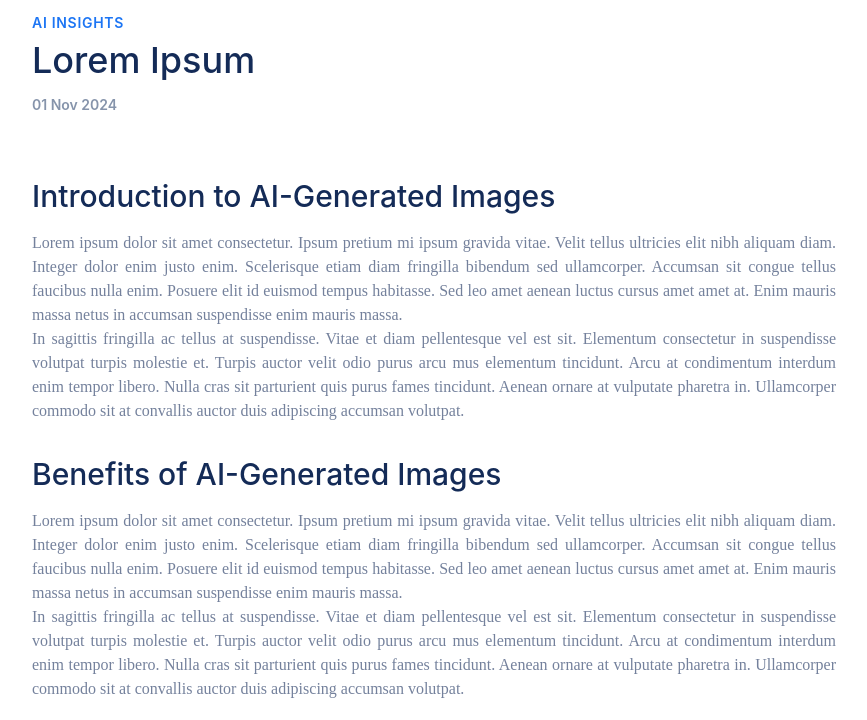
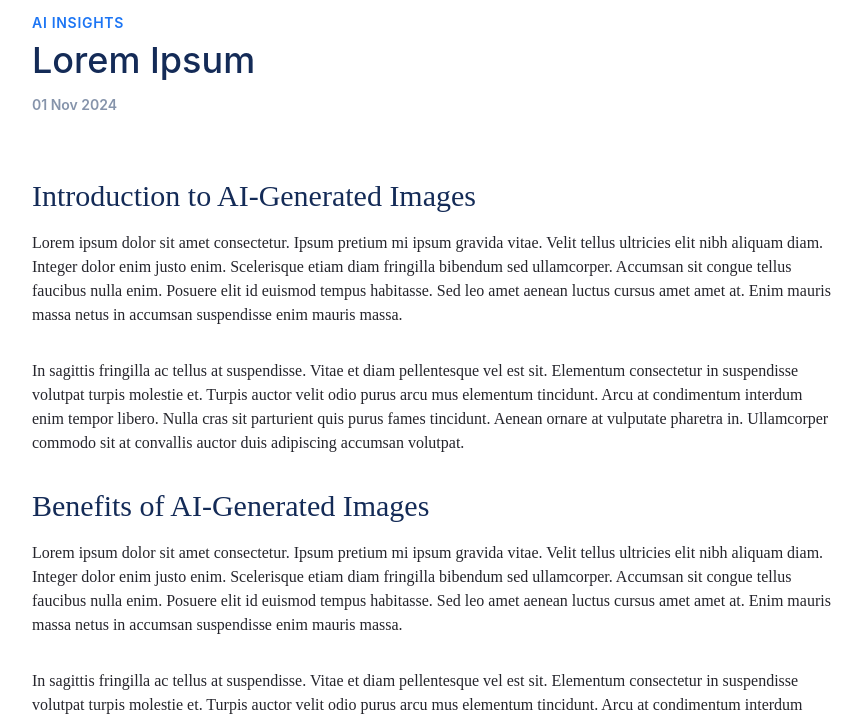
Before and after one commit to BFAI-Blog/blog, a Jekyll site: the page built from _posts/2024-11-05-lorem-ipsum.markdown, in a window 1280 px wide. Shown: the part 548-1268 px from the top of the page, without its empty margins (40-907 px from the left). Built offline with Jekyll 4.4.1, drawn with Linux system fonts in a browser that asks for light colours; nearby versions of some CDN libraries; some web fonts are replaced.

Commit message:
본문 컨텐츠 마진 조정

```diff
--- a/assets/css/markdown.css
+++ b/assets/css/markdown.css
@@ -1,7 +1,7 @@
 /* Markdown 전체 스타일 */
 .markdown-content {
     line-height: 1.5;
-    color: #74819C;
+    color: var(--Basics-Black, #25252C);
     font-size: 16px;
 }
 
@@ -13,11 +13,26 @@
     margin-top: 2rem;
     margin-bottom: 1rem;
 
-    color: var(--Blue-950, #142B57);
+    color: var(--Blue-950, #142b57);
+    margin-bottom: 32px;
+
+    font-family: Pretendard;
     font-size: 24px;
     font-style: normal;
     font-weight: 500;
     line-height: 32px;
+}
+
+.markdown-content p {
+    line-height: 1.5rem;
+    margin-bottom: 32px;
+    line-height: 150%;
+
+    font-family: Pretendard;
+    font-size: 16px;
+    font-style: normal;
+    font-weight: 400;
+    line-height: 24px;
 }
 
 /* md: 최소 너비 768px */
@@ -30,7 +45,6 @@
         margin-top: 2rem;
         margin-bottom: 1rem;
 
-        color: var(--Blue-950, #142B57);
         font-size: 30px;
         font-style: normal;
         font-weight: 500;
@@ -39,9 +53,8 @@
 
     .markdown-content p {
         line-height: 1.5rem;
-        color: var(--Gray-600, #74819C);
-
-        text-align: justify;
+        margin-bottom: 32px;
+        line-height: 150%;
 
         font-family: Pretendard;
         font-size: 16px;
```
